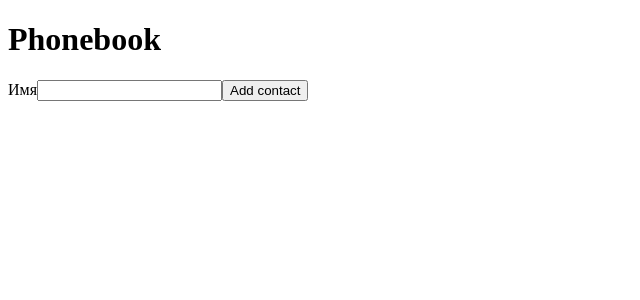
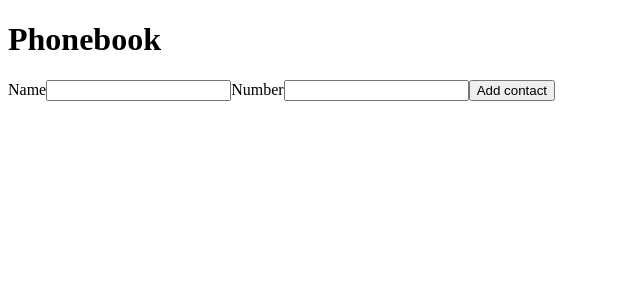
Before and after one commit to aomarchenko/goit-react-hw-02-phonebook, a React (Create React App) app: page / in a window 1280 px wide. Shown: the top 300 px of the page, without its empty margins (0-640 px from the left). Built offline with nearby package versions, Linux system fonts and the light colour scheme.

Commit message:
number done

```diff
--- a/src/App.js
+++ b/src/App.js
@@ -8,25 +8,23 @@ class Phonebook extends Component {
   state = {
     contacts: [],
     name: '',
+    number: '',
   };
-  addContact = name => {
+  addContact = (name, number) => {
     const newContact = {
       id: shortid.generate(),
       name,
+      number,
     };
 
     this.setState(prevState => ({ contacts: [...prevState.contacts, newContact] }));
   };
-  formSubmitHendler = data => {
-    console.log(data);
-  };
 
   render() {
-    console.log(this.state);
     return (
       <>
-        <Form onSubmit={(this.formSubmitHendler, this.addContact)} />
-        {this.state.contacts.length > 0 && <ContactList contacts={this.state.contacts} />}
+        <Form onSubmit={this.addContact} />
+        <ContactList contacts={this.state.contacts} />
       </>
     );
   }
--- a/src/components/ContactList/ContactList.js
+++ b/src/components/ContactList/ContactList.js
@@ -2,7 +2,9 @@ import React from 'react';
 const ContactList = ({ contacts }) => (
   <ul>
     {contacts.map(contact => (
-      <li key={contact.id}>{contact.name}</li>
+      <li key={contact.id}>
+        {contact.name}: {contact.number}
+      </li>
     ))}
   </ul>
 );
--- a/src/components/form/Form.js
+++ b/src/components/form/Form.js
@@ -5,16 +5,25 @@ class Form extends Component {
   state = {
     contacts: [],
     name: '',
+    number: '',
   };
+
   nameInputId = shortid.generate();
-  handleInputChange = event => {
+  numberInputId = shortid.generate();
+
+  handleInputChangeName = event => {
     this.setState({ name: event.currentTarget.value });
+  };
+
+  handleInputChangeNumber = event => {
+    this.setState({ number: event.currentTarget.value });
   };
 
   handleSubmit = event => {
     event.preventDefault();
 
-    this.props.onSubmit(this.state.name);
+    this.props.onSubmit(this.state.name, this.state.number);
+
     this.reset();
   };
 
@@ -22,15 +31,9 @@ class Form extends Component {
     this.setState({
       contacts: [],
       name: '',
+      number: '',
     });
   };
-  // addContact = event => {
-  //   // event.preventDefault();
-
-  //   this.setState({
-  //     contacts: [{ id: '1', name: '' }],
-  //   });
-  // };
 
   render() {
     return (
@@ -38,15 +41,28 @@ class Form extends Component {
         <h1>Phonebook</h1>
         <form onSubmit={this.handleSubmit}>
           <label htmlFor={this.nameInputId}>
-            Имя
+            Name
             <input
               id={this.nameInputId}
               type="text"
               name="name"
               value={this.state.name}
-              onChange={this.handleInputChange}
+              onChange={this.handleInputChangeName}
               pattern="^[a-zA-Zа-яА-Я]+(([' -][a-zA-Zа-яА-Я ])?[a-zA-Zа-яА-Я]*)*$"
               title="Name may contain only letters, apostrophe, dash and spaces. For example Adrian, Jacob Mercer, Charles de Batz de Castelmore d'Artagnan"
+              required
+            />
+          </label>
+          <label>
+            Number
+            <input
+              id={this.numberInputId}
+              value={this.state.number}
+              onChange={this.handleInputChangeNumber}
+              type="tel"
+              name="number"
+              pattern="\+?\d{1,4}?[-.\s]?\(?\d{1,3}?\)?[-.\s]?\d{1,4}[-.\s]?\d{1,4}[-.\s]?\d{1,9}"
+              title="Phone number must be digits and can contain spaces, dashes, parentheses and can start with +"
               required
             />
           </label>
```
